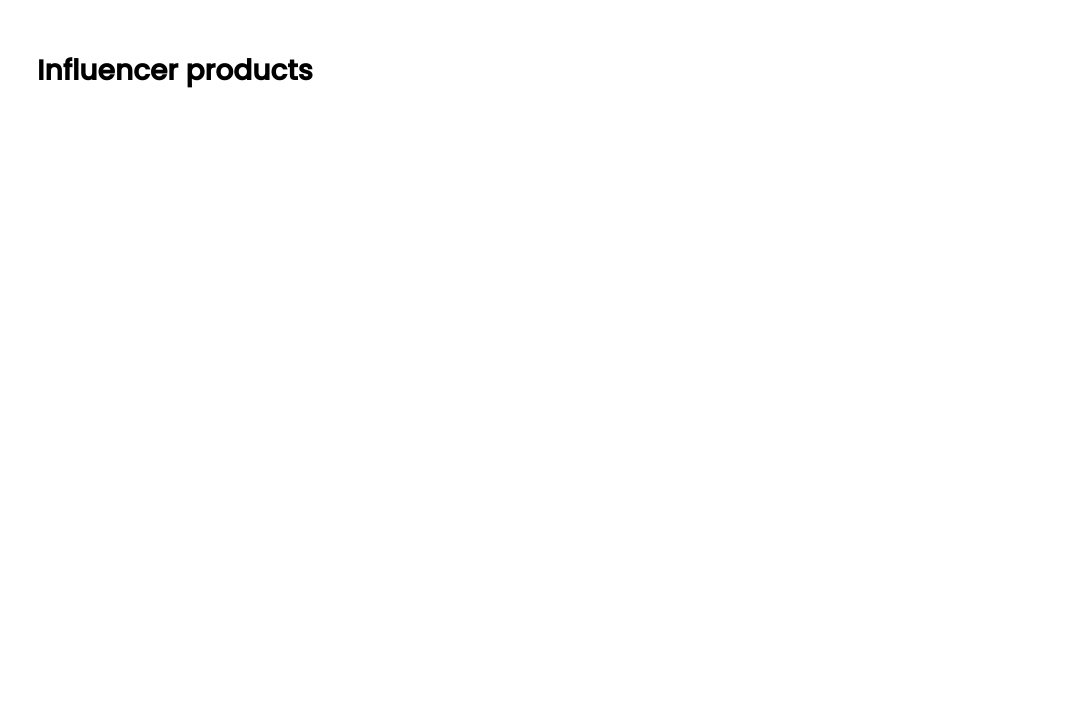
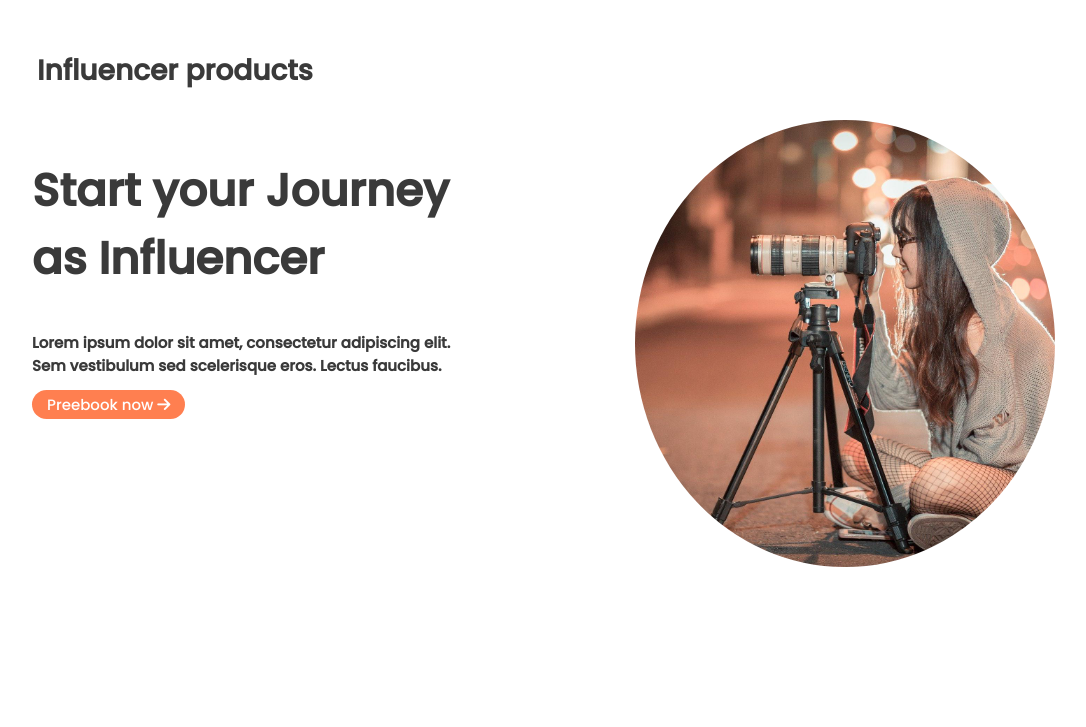
Before and after one commit to hoimu/influencer-repo, a plain HTML site: page index.html in a window 1280 px wide. Shown: the whole page, without its empty margins (51-1137 px from the left). Drawn offline with Linux system fonts and the light colour scheme.

Commit message:
added start journy

```diff
--- a/index.html
+++ b/index.html
@@ -6,7 +6,7 @@
     <meta http-equiv="X-UA-Compatible" content="IE=edge">
     <meta name="viewport" content="width=device-width, initial-scale=1.0">
     <title>Influencer Journy</title>
-
+    <script src="https://kit.fontawesome.com/d48b5c94e7.js" crossorigin="anonymous"></script>
     <!-- stylesheet -->
     <link rel="stylesheet" href="style.css">
 
@@ -18,6 +18,23 @@
         <h3>Influencer products</h3>
     </header>
     <!-- header-end -->
+    <main>
+        <section class="start-journy">
+            <div class="first-info">
+                <h1>Start your Journey as
+                    Influencer</h1>
+                <p>Lorem ipsum dolor sit amet, consectetur adipiscing elit. Sem vestibulum sed scelerisque eros. Lectus
+                    faucibus.</p>
+                <div class="span-tag">
+                    <span>Preebook now</span>
+                    <span><i class="fas fa-arrow-right"></i></span>
+                </div>
+            </div>
+            <div class="picture">
+                <img src="images/camera.jpeg" alt="">
+            </div>
+        </section>
+    </main>
 </body>
 
 </html>
--- a/style.css
+++ b/style.css
@@ -2,11 +2,46 @@
 @import url('https://fonts.googleapis.com/css2?family=Poppins:wght@500&display=swap');
 body{
     font-family: 'Poppins', sans-serif;
+    color: #3A3A3A;
+    font-weight: bold;
 }
 /* header style */
 .header-area{
-    font-weight: bold;
+
     font-size: 24px;
     padding-left: 80px;
     margin-top: 50px;
 }
+/* ----------------
+start journy style
+----------------------*/
+.start-journy{
+    display: flex;
+
+}
+.first-info{
+    margin-left: 75px;
+}
+.first-info h1{
+   font-size: 45px;
+
+}
+.first-info p{
+    font-size: 15px;
+    font-weight: 600;
+}
+.span-tag{
+    font-size: 15px;
+    font-weight: 500;
+    background-color: coral;
+    display: inline;
+    padding: 4px 15px;
+    border-radius: 40px;
+    color: white;
+}
+.picture img{
+    width: 57%;
+    border-radius: 50%;
+    margin-left: 150px;
+    margin-bottom: 150px;
+}
```
